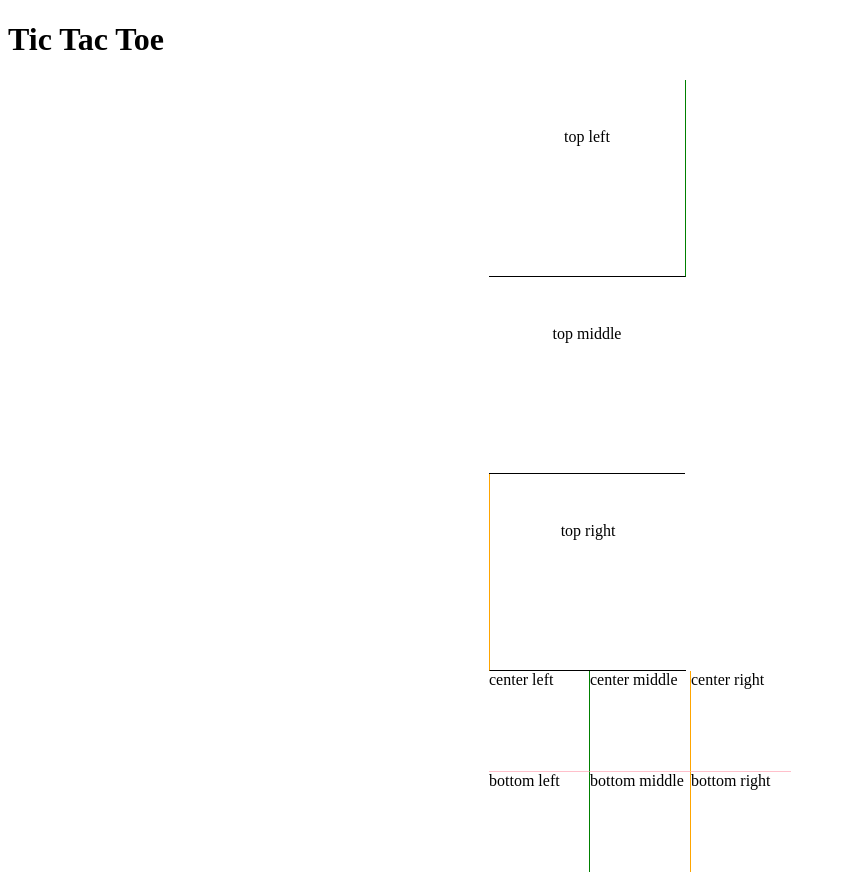
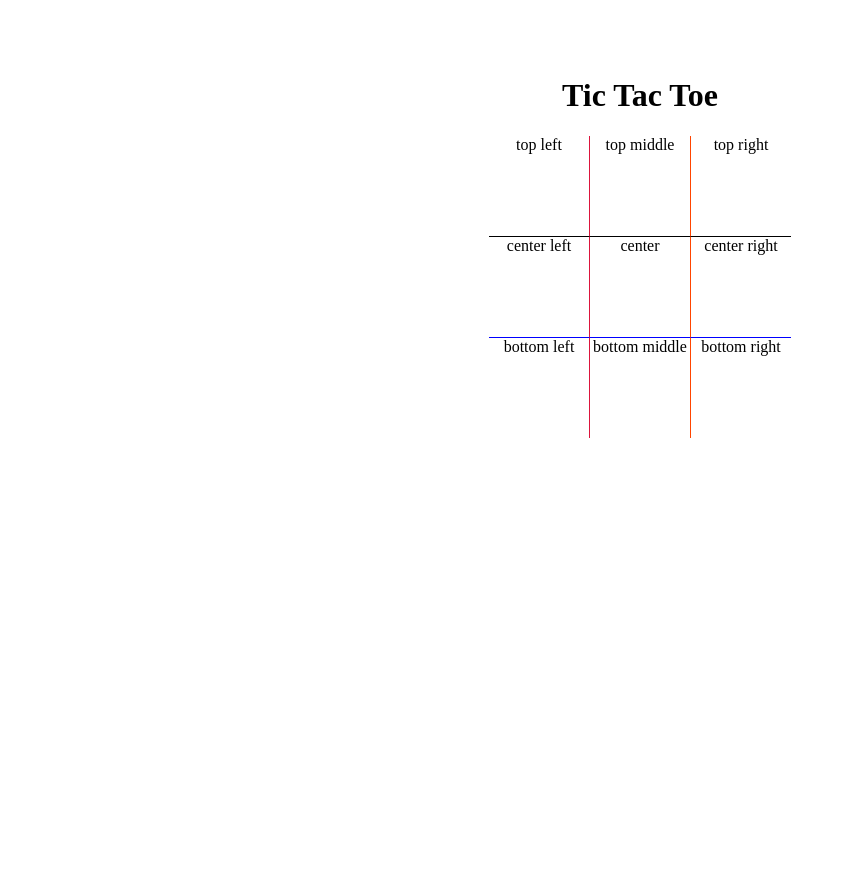
Before and after one commit to gabeaustin/tic_tac_toe, a plain HTML site: page index.html in a window 1280 px wide. Shown: the whole page, without its empty margins (0-846 px from the left). After the commit the page ends 800 px from the top, so only its background shows below. Drawn offline with Linux system fonts and the light colour scheme.

Commit message:
changed class name from middle to center

```diff
--- a/index.html
+++ b/index.html
@@ -16,9 +16,9 @@
                 </div>
 
                 <div class="row">
-                    <div class="middle left">center left</div>
-                    <div class="center">center middle</div>
-                    <div class="middle right">center right</div>
+                    <div class="center left">center left</div>
+                    <div class="center">center</div>
+                    <div class="center right">center right</div>
                 </div>
 
                 <div class="row">
--- a/styles.css
+++ b/styles.css
@@ -1,10 +1,10 @@
-.top {
+#board {
     padding: 3em;
     text-align: center;
 }
 
-.row > div {
-    float: left;
+.row > .top, .middle, .bottom, .center {
+    float:left;
     height: 100px;
     width: 100px;
 }
@@ -17,21 +17,16 @@
 
 .top {
     border-bottom: 1px solid black;
-    /* cursor: pointer; */
 }
 
 .bottom {
-    border-top: 1px solid pink;
-    /* cursor: pointer; */
-
+    border-top: 1px solid blue;
 }
 
 .left {
-    border-right: 1px solid green;
-    /* cursor: pointer; */
+    border-right: 1px solid crimson;
 }
 
 .right {
-    border-left: 1px solid orange;
-    /* cursor: pointer; */
+    border-left: 1px solid orangered;
 }
```
